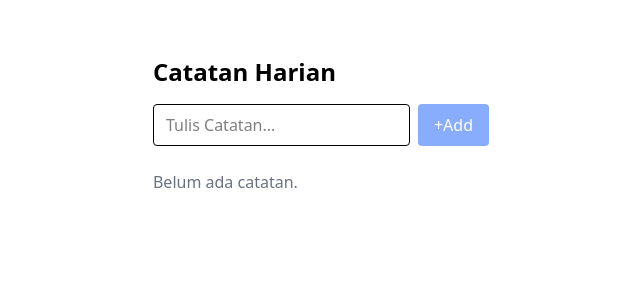
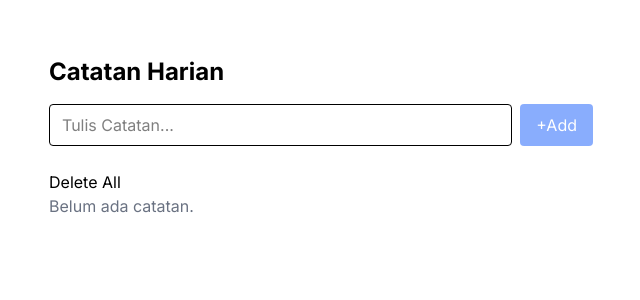
Before and after one commit to satriadev/to_do_list_nexjs, a Next.js app: page / in a window 1280 px wide. Shown: the top 300 px of the page, without its empty margins (319-959 px from the left). Built offline with nearby package versions, Linux system fonts and the light colour scheme.

Commit message:
feat: Note delete all and save notes to the local storage

```diff
--- a/app/layout.tsx
+++ b/app/layout.tsx
@@ -1,33 +1,22 @@
 import type { Metadata } from "next";
-import { Geist, Geist_Mono } from "next/font/google";
+import { Inter } from "next/font/google";
 import "./globals.css";
 
-const geistSans = Geist({
-  variable: "--font-geist-sans",
-  subsets: ["latin"],
-});
-
-const geistMono = Geist_Mono({
-  variable: "--font-geist-mono",
-  subsets: ["latin"],
-});
+const inter = Inter({ subsets: ["latin"] });
 
 export const metadata: Metadata = {
-  title: "Create Next App",
-  description: "Generated by create next app",
+  title: "Catatan Harian",
+  description: "Aplikasi catatan harian sederhana",
 };
 
 export default function RootLayout({
   children,
-}: Readonly<{
+}: {
   children: React.ReactNode;
-}>) {
+}) {
   return (
-    <html
-      lang="en"
-      className={`${geistSans.variable} ${geistMono.variable} h-full antialiased`}
-    >
-      <body className="min-h-full flex flex-col">{children}</body>
+    <html lang="id">
+      <body className={inter.className}>{children}</body>
     </html>
   );
 }
--- a/app/page.tsx
+++ b/app/page.tsx
@@ -3,17 +3,14 @@
 import { useState } from "react";
 import NoteInput from "@/components/NoteInput";
 import NoteList from "@/components/NoteList";
-
-interface Note {
-  id: number;
-  text: string;
-  isDone: boolean;
-}
+import { useLocalStorage } from "@/hooks/useLocalStorage";
+import type { Note } from "@/types";
 
 export default function Home()
 {
-  const [notes, setNotes] = useState<Note[]>([]);
+  const [notes, setNotes] = useLocalStorage<Note[]>("notes", []);
   const [inputText, setInputText] = useState<string>("");
+
 
   const addNote = () => {
     if (inputText.trim() === "") return;
@@ -38,6 +35,22 @@ export default function Home()
     );
   };
 
+  const delCompleted = () => {
+    if (notes.some((note) => note.isDone)) {
+      if (window.confirm("Hapus semua yang sudah selesai?")){
+        setNotes(notes.filter((note) => !note.isDone));
+      }
+    }
+  };
+
+  const completedNotes = notes.filter((note) => note.isDone).length;
+  const totalNotes = notes.length;
+
+  const resetNotes = () => {
+    if (window.confirm(`Yakin menghapus semua?`)){
+      setNotes([]);
+    }
+  }
 
   return (
   <main className="max-w-xl mx-auto mt-10 p-4">
@@ -47,6 +60,27 @@ export default function Home()
       setInputText={setInputText}
       addNote={addNote}
     />
+    <button
+      onClick={resetNotes}
+    >
+      Delete All
+    </button>
+     {totalNotes > 0 && (
+        <div className="flex items-center justify-between mb-3">
+          <p className="text-sm text-gray-600">
+            {completedNotes} dari {totalNotes} selesai
+          </p>
+          {completedNotes > 0 && (
+            <button
+              onClick={delCompleted}
+              className="text-sm text-red-600 hover:text-red-800 transition"
+            >
+              Hapus yang selesai
+            </button>
+          )}
+        </div>
+      )}
+
     <NoteList
       notes={notes}
       onToggle={toggleNote}
--- a/components/NoteList.tsx
+++ b/components/NoteList.tsx
@@ -1,6 +1,7 @@
 "use Client";
 
 import NoteItem from "./NoteItem";
+import type { Note } from "@/types";
 
 interface NoteListProps {
     notes: {
--- /dev/null
+++ b/hooks/useLocalStorage.ts
@@ -0,0 +1,27 @@
+"use Client";
+
+import { useState, useEffect } from "react";
+
+export function useLocalStorage<T>(key: string, initialValue: T)
+{
+    const [storedValue, setStoredValue] = useState<T>(()=>{
+        if (typeof window === "undefined") return initialValue;
+        try {
+            const item = window.localStorage.getItem(key);
+            return item ? (JSON.parse(item) as T) : initialValue;
+        } catch (error) {
+            console.error(`Error reading localStorage key "${key}":`, error);
+            return initialValue;
+        }
+    });
+
+    useEffect(() => {
+            try {
+                window.localStorage.setItem(key, JSON.stringify(storedValue));
+            } catch (error) {
+                console.error( `Error setting localStorage key "${key}":`, error);
+            }
+        }, [key, storedValue],);
+
+    return [storedValue, setStoredValue] as const;
+}
--- /dev/null
+++ b/types.ts
@@ -0,0 +1,5 @@
+interface Note {
+  id: number;
+  text: string;
+  isDone: boolean;
+}
```
